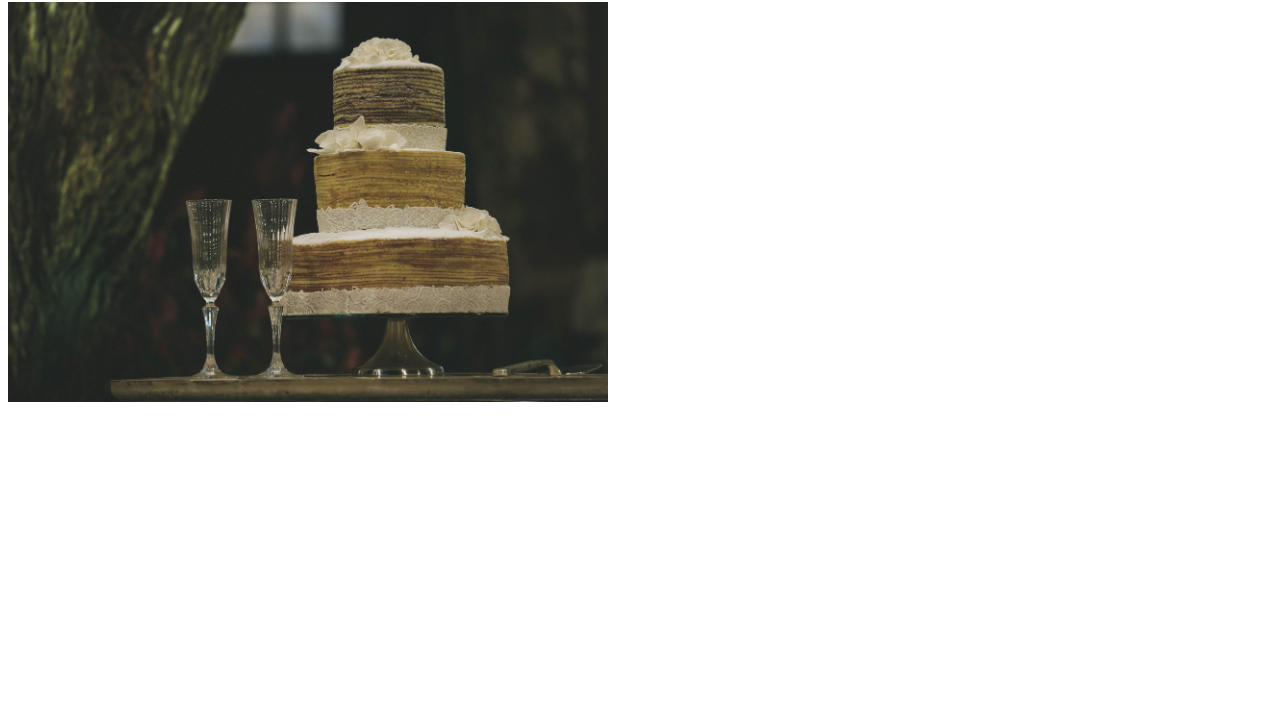
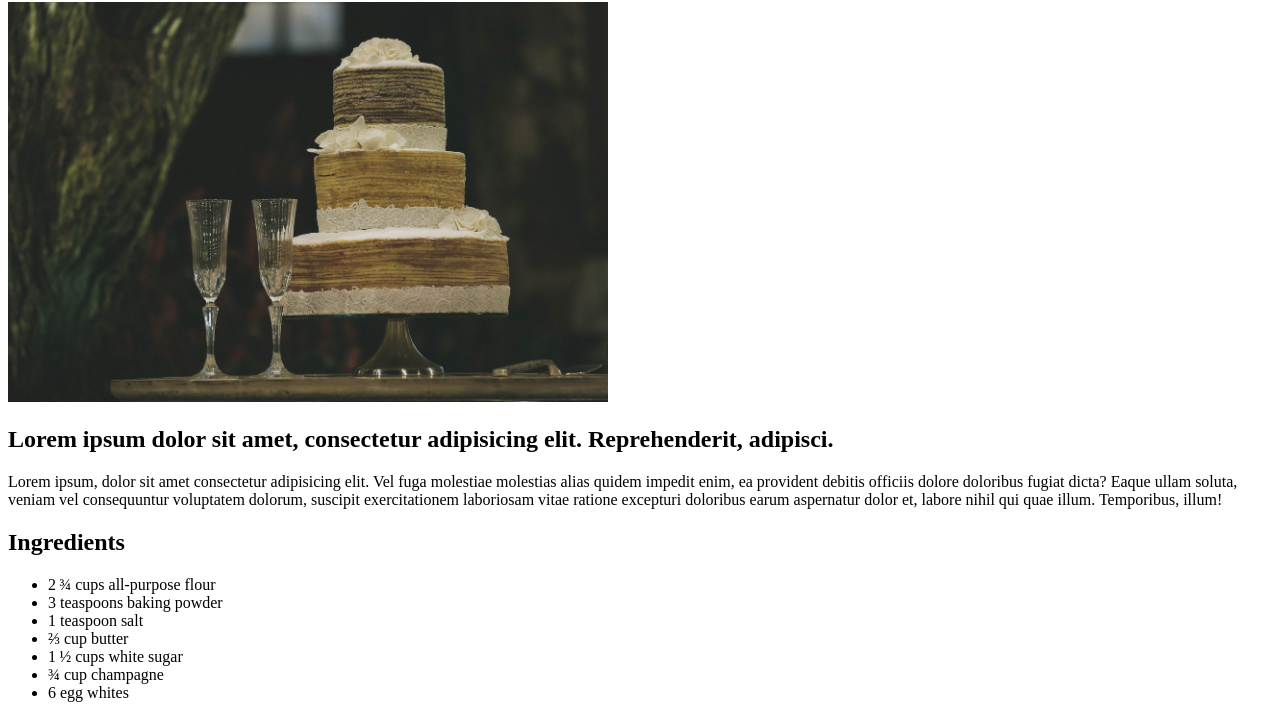
Before and after one commit to kyotolan/odin_recipes, a plain HTML site: page recipes/champagneCake.html in a window 1280 px wide. Shown: the part 78-800 px from the top of the page. Drawn offline with Linux system fonts and the light colour scheme.

Commit message:
Added ingredients list

```diff
--- a/recipes/champagneCake.html
+++ b/recipes/champagneCake.html
@@ -8,6 +8,21 @@
 </head>
 <body>
     <h1>Champagne Cake</h1>
+
     <img src="../images/weddingcake.jpg" alt="Champagne Cake" height="400px" width="auto">
+
+    <h2>Lorem ipsum dolor sit amet, consectetur adipisicing elit. Reprehenderit, adipisci.</h2>
+    <p>Lorem ipsum, dolor sit amet consectetur adipisicing elit. Vel fuga molestiae molestias alias quidem impedit enim, ea provident debitis officiis dolore doloribus fugiat dicta? Eaque ullam soluta, veniam vel consequuntur voluptatem dolorum, suscipit exercitationem laboriosam vitae ratione excepturi doloribus earum aspernatur dolor et, labore nihil qui quae illum. Temporibus, illum!</p>
+
+    <h2>Ingredients</h2>
+    <ul>
+        <li>2 ¾ cups all-purpose flour</li>
+        <li>3 teaspoons baking powder</li>
+        <li>1 teaspoon salt</li>
+        <li>⅔ cup butter</li>
+        <li>1 ½ cups white sugar</li>
+        <li>¾ cup champagne</li>
+        <li>6 egg whites</li>
+    </ul>
 </body>
 </html>
```
